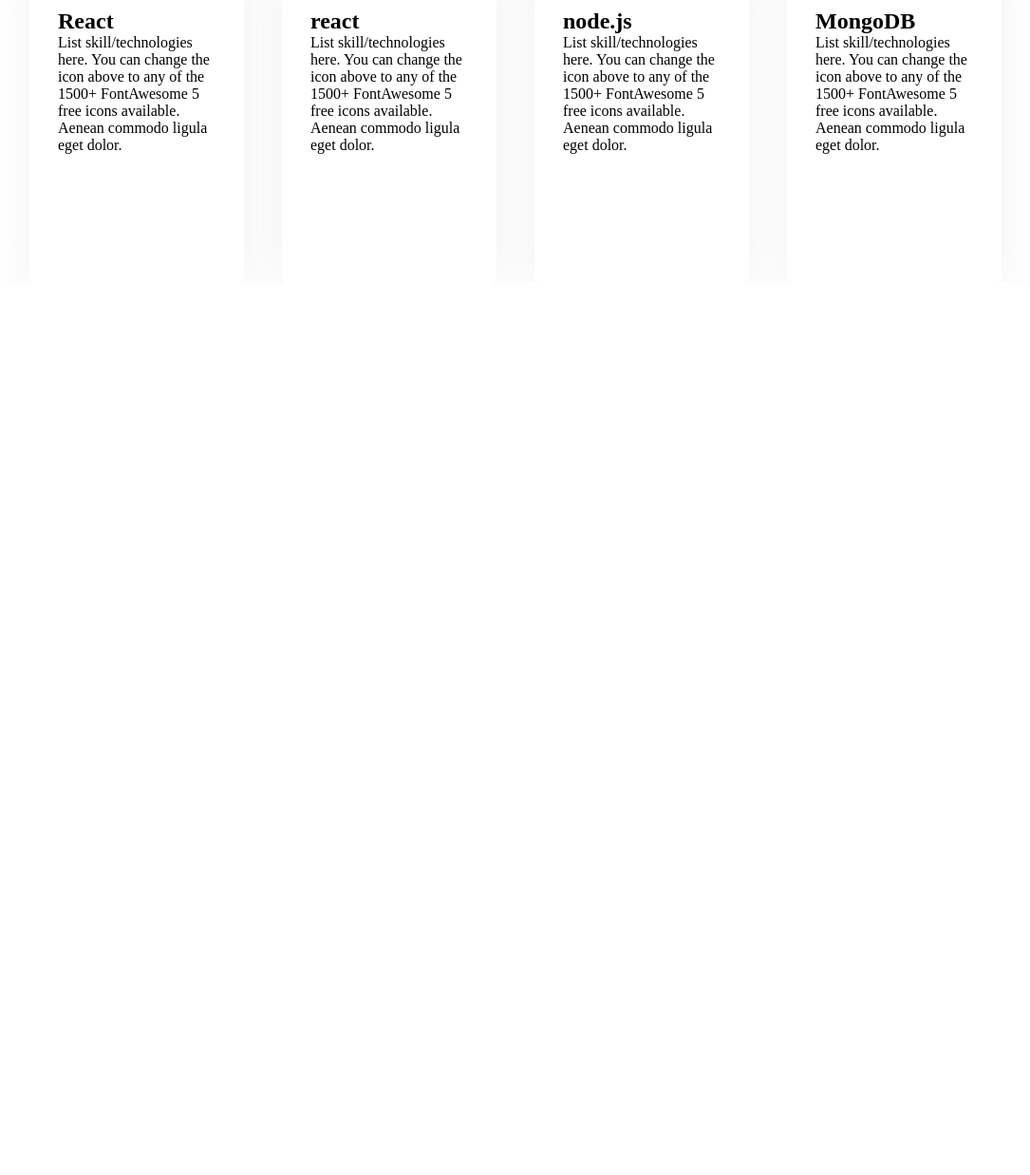
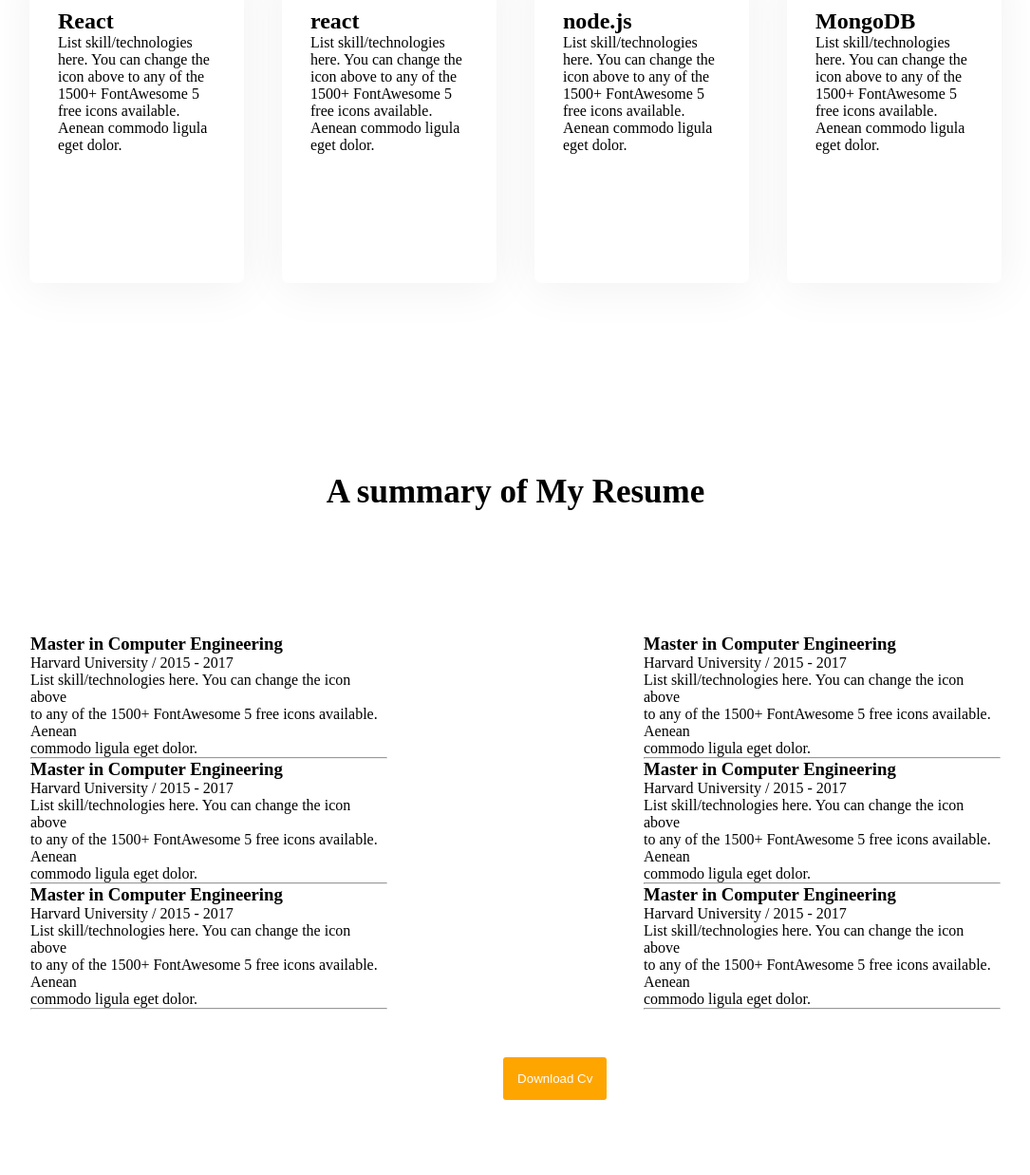
Before and after one commit to AfzazulZaman/portfolio-task, a plain HTML site: page index.html in a window 1280 px wide. Shown: the part 1283-2520 px from the top of the page at 95% size, without its empty margins (97-1182 px from the left). Before the commit the page ends 1581 px from the top, so only its background shows below. Drawn offline with Linux system fonts and the light colour scheme.

Commit message:
header and main section done

```diff
--- a/index.html
+++ b/index.html
@@ -93,7 +93,55 @@
                </div>
            </div>
      </section>
+
+    <!-- summary section -->
+    <section>
+         <div class="summary-section">
+             <h6>A summary of My Resume</h6>
+         </div>
+  <!-- summary info -->
+         <section class="summary-info">
+            <div class="summary-texts">
+                <h3>Master in Computer Engineering</h3>
+                <p>Harvard University / 2015 - 2017</p>
+                <p>List skill/technologies here. You can change the icon above <br>
+                    to any of the 1500+ FontAwesome 5 free icons available. Aenean <br>commodo ligula eget dolor.</p>
+                <hr>
+                 <h3>Master in Computer Engineering</h3>
+                 <p>Harvard University / 2015 - 2017</p>
+                 <p>List skill/technologies here. You can change the icon above <br>
+                to any of the 1500+ FontAwesome 5 free icons available. Aenean <br>commodo ligula eget dolor.</p>
+                <hr>
+                 <h3>Master in Computer Engineering</h3>
+                 <p>Harvard University / 2015 - 2017</p>
+                 <p>List skill/technologies here. You can change the icon above <br>
+                to any of the 1500+ FontAwesome 5 free icons available. Aenean <br>commodo ligula eget dolor.</p>
+                <hr>
+
+                </div>
+
+                <div class="summary-texts">
+                <h3>Master in Computer Engineering</h3>
+                <p>Harvard University / 2015 - 2017</p>
+                <p>List skill/technologies here. You can change the icon above <br>
+                    to any of the 1500+ FontAwesome 5 free icons available. Aenean <br>commodo ligula eget dolor.</p>
+                <hr>
+                <h3>Master in Computer Engineering</h3>
+                <p>Harvard University / 2015 - 2017</p>
+                <p>List skill/technologies here. You can change the icon above <br>
+                    to any of the 1500+ FontAwesome 5 free icons available. Aenean <br>commodo ligula eget dolor.</p>
+                <hr>
+                <h3>Master in Computer Engineering</h3>
+                <p>Harvard University / 2015 - 2017</p>
+                <p>List skill/technologies here. You can change the icon above <br>
+                    to any of the 1500+ FontAwesome 5 free icons available. Aenean <br>commodo ligula eget dolor.</p>
+                <hr>
+                <button class="download-cv-btn">Download Cv</button>
+                </div>
+         </section>
+    </section>
     </main>
+    <!-- main section end -->
     <footer>
 
     </footer>
--- a/style/style.css
+++ b/style/style.css
@@ -106,7 +106,7 @@ h5{
     width: 80%;
     margin: auto;
     gap: 40px;
-margin-top: 130px;
+    margin-top: 130px;
 }
 .skills{
     border-radius: 7px;
@@ -114,3 +114,30 @@ margin-top: 130px;
     padding: 30px;
     height: 277px;
 }
+/* summary section */
+.summary-section>h6{
+    text-align: center;
+    font-size: 35px;
+    font-weight: 700;
+    margin-top: 200px;
+}
+.summary-info{
+    display: flex;
+    justify-content: center;
+    gap: 70px;
+    padding: 29px;
+}
+.summary-texts{
+    padding: 100px;
+}
+.download-cv-btn{
+        padding: 15px;
+        border-radius: 3px;
+        border: none;
+        background-color: orange;
+        margin-left: 10px;
+        color: white;
+        position: relative;
+        right: 42%;
+        top: 50px;
+}
```
